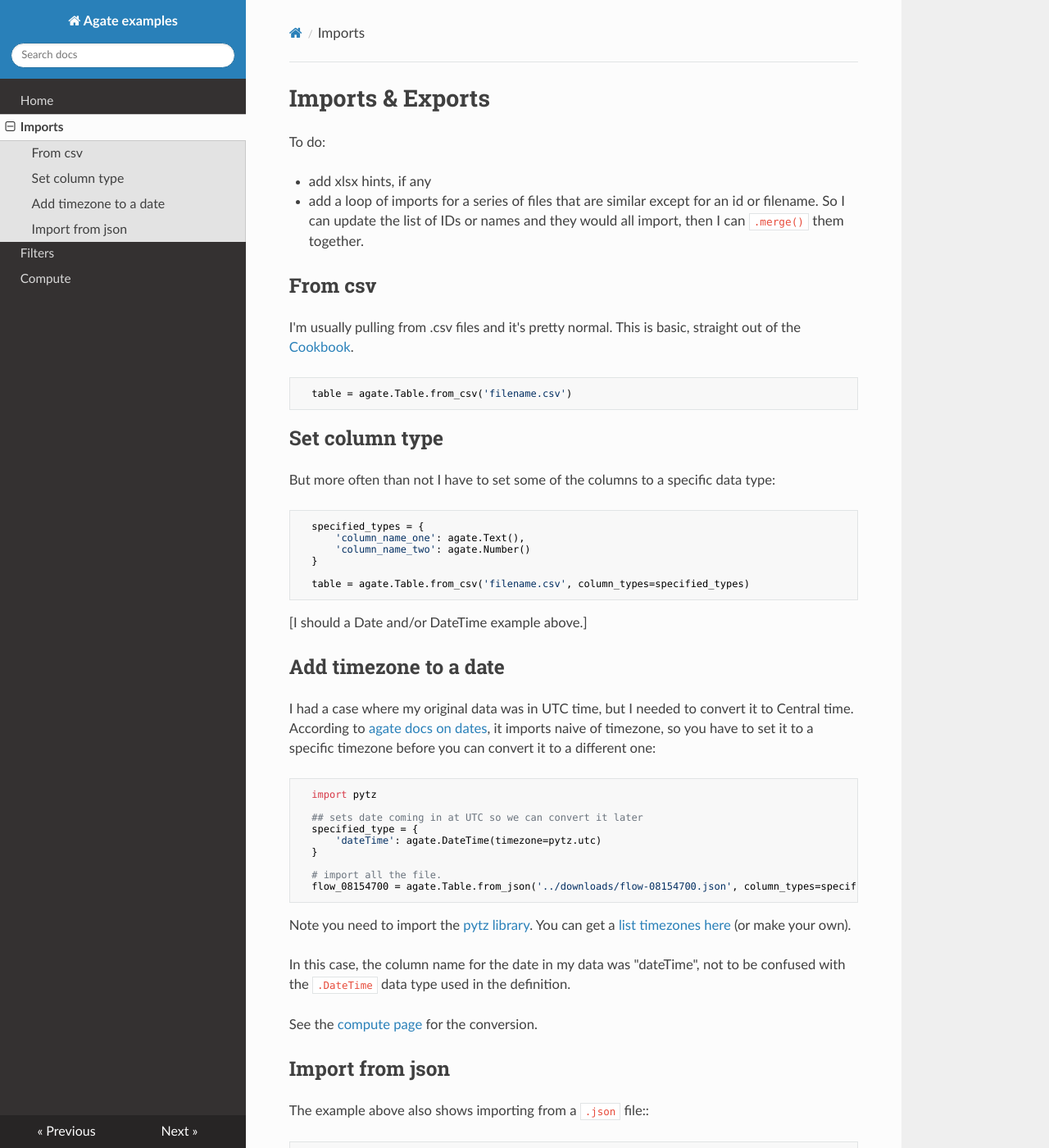
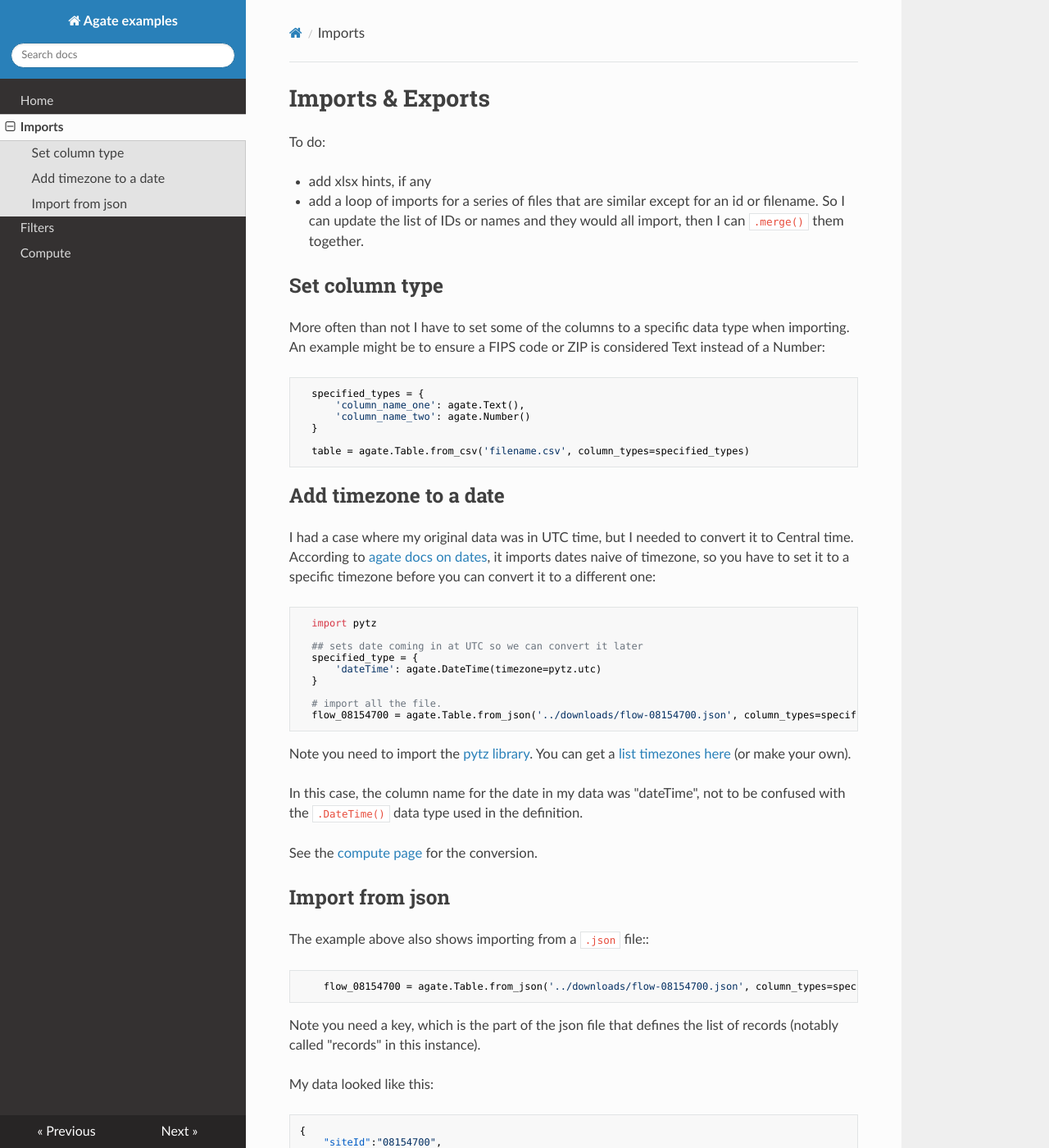
Before and after one commit to critmcdonald/agate-examples, an MkDocs documentation site: the page built from docs/imports.md, in a window 1280 px wide and 1400 px high. Shown: the whole window at 82% size. Built offline with MkDocs 1.6.1, drawn with Linux system fonts in a browser that asks for light colours; nearby versions of some CDN libraries; old or Windows-style settings are respelled for this version of MkDocs; some of the changed text lies outside the part shown.

Commit message:
clean up

````diff
--- a/docs/extra.css
+++ b/docs/extra.css
@@ -1,9 +1,17 @@
 body , p, ul, li {
   font-size: 1.02em;
 }
+
 code {
   font-size: 1em;
 }
+
 pre code {
   font-size: .9em;
 }
+
+blockquote {
+  padding: 0 1em;
+  color: #6a737d;
+  border-left: 0.25em solid #dfe2e5;
+}
--- a/docs/imports.md
+++ b/docs/imports.md
@@ -7,17 +7,9 @@ To do:
 * add a loop of imports for a series of files that are similar except for an id or filename. So I can update the list of IDs or names and they would all import, then I can `.merge()` them together.
 
 
-## From csv
-
-I'm usually pulling from .csv files and it's pretty normal. This is basic, straight out of the [Cookbook](http://agate.readthedocs.io/en/1.6.0/cookbook.html).
-
-```python
-  table = agate.Table.from_csv('filename.csv')
-```
-
 ## Set column type
 
-But more often than not I have to set some of the columns to a specific data type:
+More often than not I have to set some of the columns to a specific data type when importing. An example might be to ensure a FIPS code or ZIP is considered Text instead of a Number:
 
 ``` python
   specified_types = {
@@ -28,11 +20,9 @@ But more often than not I have to set some of the columns to a specific data typ
   table = agate.Table.from_csv('filename.csv', column_types=specified_types)
 ```
 
-[I should a Date and/or DateTime example above.]
-
 ## Add timezone to a date
 
-I had a case where my original data was in UTC time, but I needed to convert it to Central time. According to [agate docs on dates](http://agate.readthedocs.io/en/1.6.0/cookbook/datetime.html), it imports naive of timezone, so you have to set it to a specific timezone before you can convert it to a different one:
+I had a case where my original data was in UTC time, but I needed to convert it to Central time. According to [agate docs on dates](http://agate.readthedocs.io/en/1.6.0/cookbook/datetime.html), it imports dates naive of timezone, so you have to set it to a specific timezone before you can convert it to a different one:
 
 ``` python
   import pytz
@@ -48,7 +38,7 @@ I had a case where my original data was in UTC time, but I needed to convert it
 
 Note you need to import the [pytz library](http://pytz.sourceforge.net/index.html?highlight=list%20timezones#). You can get a [list timezones here](https://stackoverflow.com/questions/13866926/python-pytz-list-of-timezones) (or make your own).
 
-In this case, the column name for the date in my data was "dateTime", not to be confused with the `.DateTime` data type used in the definition.
+In this case, the column name for the date in my data was "dateTime", not to be confused with the `.DateTime()` data type used in the definition.
 
 See the [compute page](compute.md#converting-timezones) for the conversion.
 
@@ -60,9 +50,9 @@ The example above also shows importing from a `.json` file::
     flow_08154700 = agate.Table.from_json('../downloads/flow-08154700.json', column_types=specified_type, key='records')
 ```
 
-Note you have to have a key, which is the part of the json file that defines the list of records (notably called "records" in that instance.
+Note you need a key, which is the part of the json file that defines the list of records (notably called "records" in this instance).
 
-My data looked like this::
+My data looked like this:
 
     {
         "siteId":"08154700",
@@ -88,4 +78,4 @@ My data looked like this::
         }
     ]}
 
-But it was only the "records" nodes that I needed, so the value I needed for the key was `records`. I'm not even sure how I would get the other information at the top.
+I only needed the "records" nodes for my table, so the value I needed for the key was `records`. I'm not even sure how I would get the other information at the top.
````
Also changed, not shown: docs/compute.md (+15 -13 lines), docs/filters.md (+20 -20 lines), docs/index.md (+3 -3 lines).
